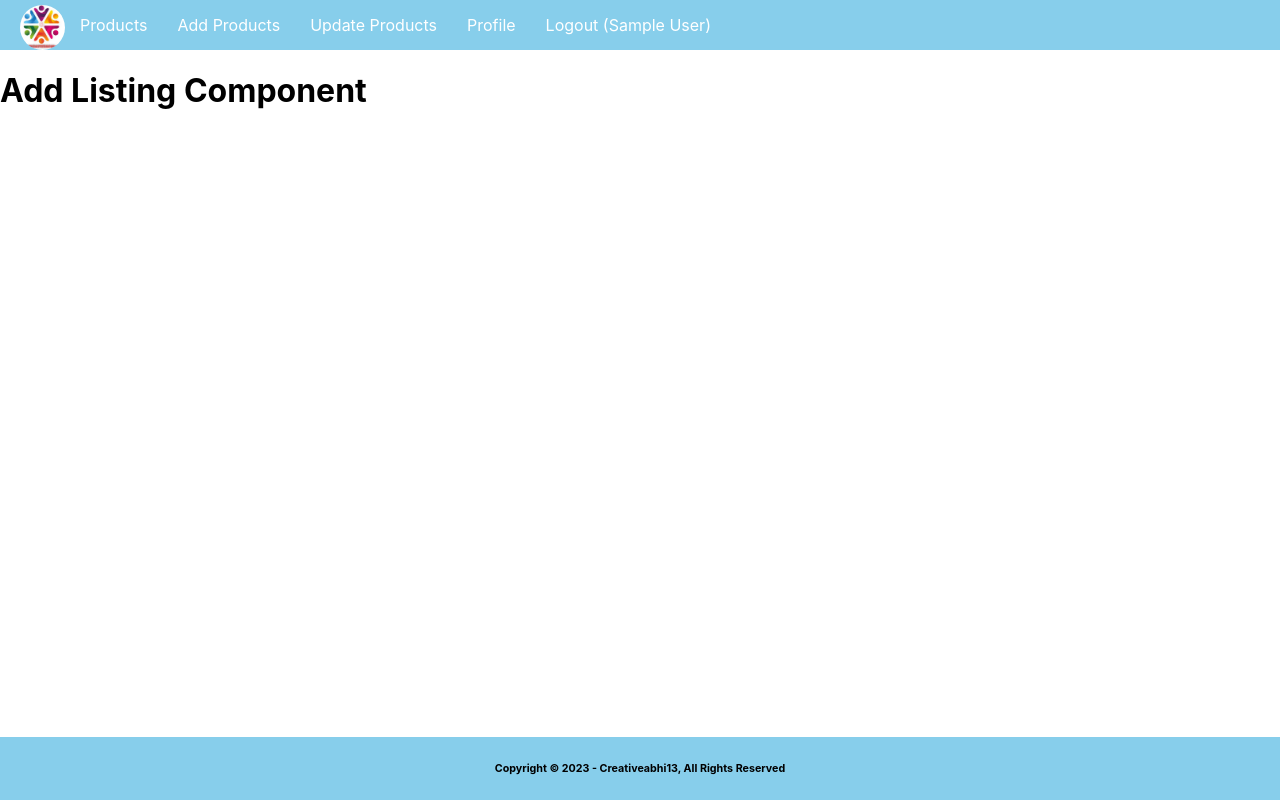
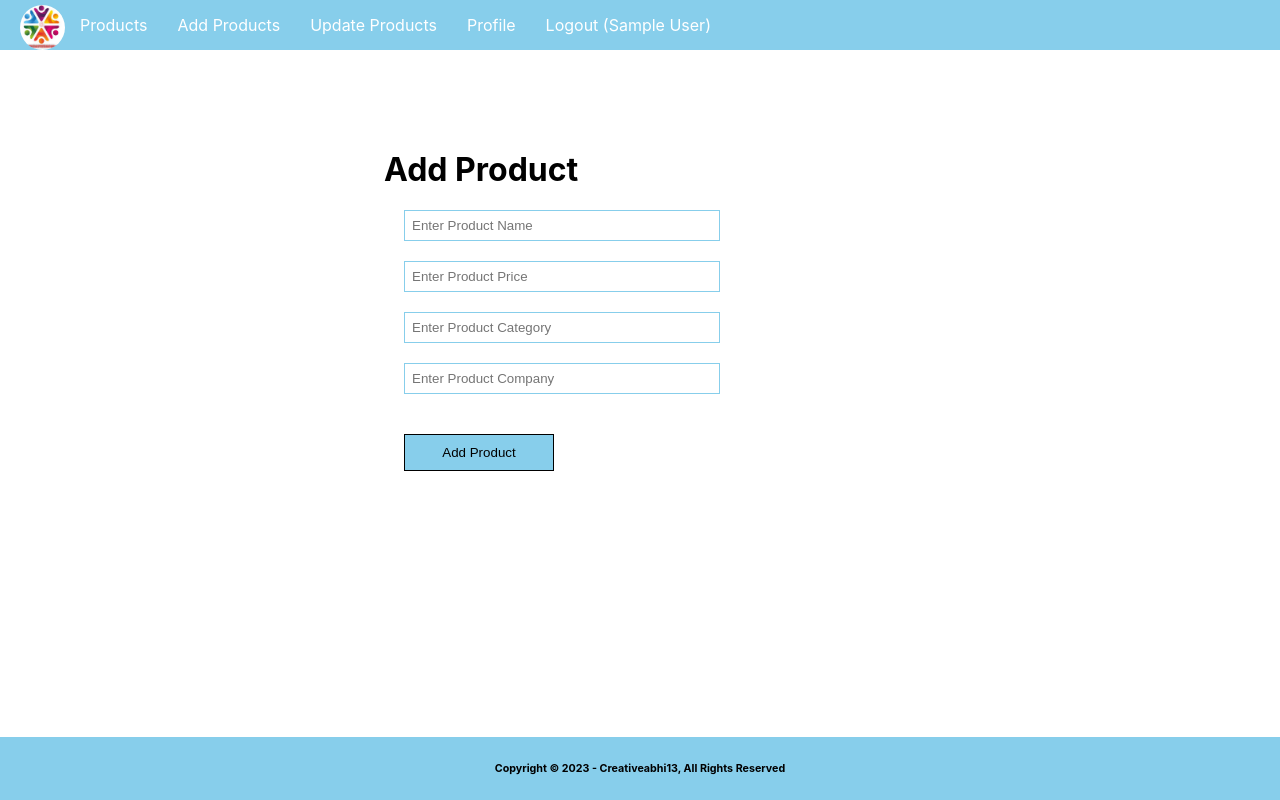
Before and after one commit to creativeabhi13/E-Dashboard, a React (Create React App) app in the folder front-end/: page /add in a window 1280 px wide. Built offline with nearby package versions, Linux system fonts and the light colour scheme; sample sign-in values are in the browser's storage.

Commit message:
Add product page componenet added and integrated with node js
Make New Component
Define input fields
Add style to fields
Get data from input fields

```diff
--- a/front-end/src/App.css
+++ b/front-end/src/App.css
@@ -22,7 +22,7 @@
   background-color: skyblue;
 }
 
-.register {
+.register,.product {
   margin-left: 30%;
   margin-top: 100px;
 }
--- a/front-end/src/App.js
+++ b/front-end/src/App.js
@@ -5,6 +5,7 @@ import Navbar from './components/Navbar';
 import PrivateComponents from './components/PrivateComponents';
 import { BrowserRouter,Routes,Route } from 'react-router-dom';
 import Login from './components/Login'
+import AddProduct from './components/AddProduct';
 
 function App() {
   return (
@@ -16,7 +17,7 @@ function App() {
 
         <Route element={<PrivateComponents/>}>
         <Route path="/" element={<h1>Products Listing Component</h1>}/>
-        <Route path="/add" element={<h1>Add  Listing Component</h1>}/>
+        <Route path="/add" element={<AddProduct/>}/>
         <Route path="/update" element={<h1>Update Listing Component</h1>}/>
         <Route path="/profile" element={<h1>Profile  Component</h1>}/>
         <Route path="/logout" element={<h1>Logout Component</h1>}/>
--- /dev/null
+++ b/front-end/src/components/AddProduct.jsx
@@ -0,0 +1,26 @@
+import React from 'react'
+
+const AddProduct = () => {
+    const [name,setName] = React.useState("");
+    const [price,setPrice] = React.useState("");
+    const [category,setCategory] = React.useState("");
+    const [company,setCompany] = React.useState("");
+
+    const addProduct=()=>{
+        console.log(name,price,category,company);
+    }
+  return (
+    <div className='product'>
+        <h1>Add Product</h1>
+        <input className='inputBox' type="text" placeholder='Enter Product Name' onChange={(e)=>{setName(e.target.value)}}  value={name}/>
+        <input className='inputBox' type="text" placeholder='Enter Product Price' onChange={(e)=>{setPrice(e.target.value)}} value={price} />
+        <input className='inputBox' type="text" placeholder='Enter Product Category' onChange={(e)=>{setCategory(e.target.value)}} value={category} />
+        <input className='inputBox' type="text" placeholder='Enter Product Company'  onChange={(e)=>{setCompany(e.target.value)}} value={company}/>
+
+        <button onClick={addProduct} className='appButton'>Add Product</button>
+
+    </div>
+  )
+}
+
+export default AddProduct
```
